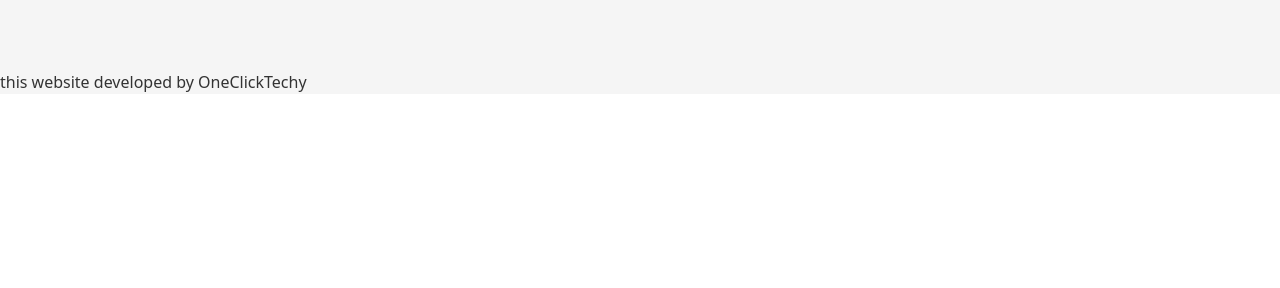
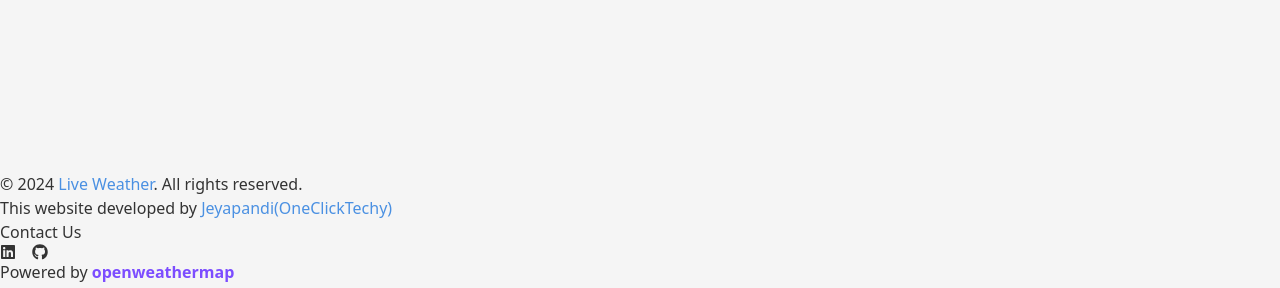
Before and after one commit to OneClickTechy/weather-app, a React (Vite) app: page / in a window 1280 px wide. Shown: the part 706-994 px from the top of the page. Before the commit the page ends 800 px from the top, so only its background shows below. Built offline with nearby package versions, Linux system fonts and the light colour scheme; no server answers.

Commit message:
footer partially finished

```diff
--- a/src/components/footer/Footer.jsx
+++ b/src/components/footer/Footer.jsx
@@ -1,13 +1,34 @@
+import { FaGithub, FaLinkedin } from "react-icons/fa6";
+
 const Footer = () => {
-    const year = new Date().getFullYear();
+  const year = new Date().getFullYear();
 
   return (
-    <footer>
-        <p>this website developed by <a href="https://github.com/OneClickTechy" target="_blank">
-            OneClickTechy
-            </a></p>
+    <footer className="text-text-primary">
+      <div class="footer-content">
+        <p>
+          &copy; {year} <span className="text-primary">{"Live Weather"}</span>. All rights reserved.
+        </p>
+        <p>This website developed by <a href="https://github.com/OneClickTechy" className="text-primary">Jeyapandi(OneClickTechy)</a></p>
+        <div class="footer-links flex gap-4">
+          <a href="/contact">Contact Us</a>
+        </div>
+        <div class="social-media flex gap-4">
+          <a href="" target="_blank">
+            <FaLinkedin />
+          </a>{" "}
+          <a href="https://github.com/OneClickTechy" className="" target="_blank">
+            <FaGithub />
+          </a>{" "}
+        </div>
+        <p>Powered by <a href="https://openweathermap.org/" className="text-secondary font-semibold">openweathermap</a></p>
+        <p>
+          Disclaimer: Weather data is provided for informational purposes only
+          and is subject to change.
+        </p>
+      </div>
     </footer>
-  )
-}
+  );
+};
 
-export default Footer
+export default Footer;
--- a/src/components/header/Header.jsx
+++ b/src/components/header/Header.jsx
@@ -7,7 +7,7 @@
 const Header = () => {
   const { showResults } = useGeoContext();
   return (
-    <header className="relative flex justify-center items-center p-4 flex-row md:flex-col flex-wrap gap-2 bg-surface shadow-lg shadow-shadow">
+    <header className="sticky top-0 left-0 flex justify-center items-center p-4 flex-row md:flex-col flex-wrap gap-2 bg-surface shadow-lg shadow-shadow">
       <Logo />
       <ThemeToggler />
       <div className="">
--- a/src/components/main/Main.jsx
+++ b/src/components/main/Main.jsx
@@ -3,7 +3,7 @@
 
 const Main = () => {
   return (
-    <main className="grow w-full rounded-lg p-4 lg:grid lg:grid-cols-8 lg:grid-flow-row-dense flex flex-col justify-center items-center gap-4">
+    <main className="grow min-h-screen w-full rounded-lg p-4 lg:grid lg:grid-cols-8 lg:grid-flow-row-dense flex flex-col justify-center items-center gap-4">
       <CurrentWeather />
       <Forecast />
     </main>
```
